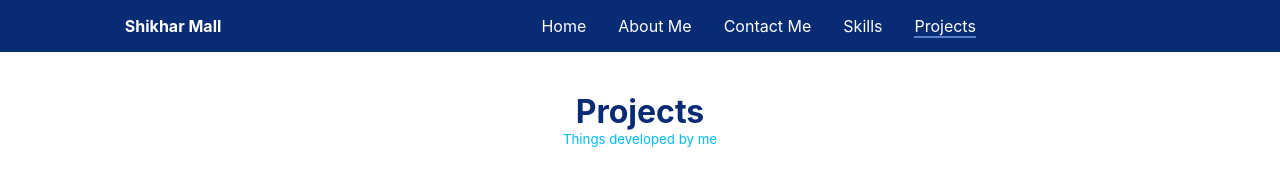
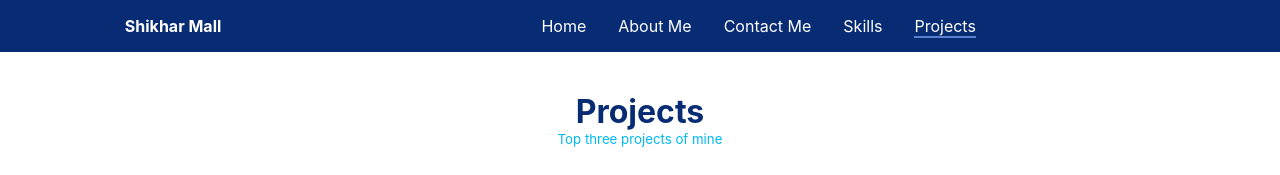
Before and after one commit to Shikharmall/shikhar_react_portfolio, a React (Create React App) app: page /project in a window 1280 px wide. Shown: the top 175 px of the page. Built offline with nearby package versions, Linux system fonts and the light colour scheme.

Commit message:
updated project

```diff
--- a/src/components/Project.js
+++ b/src/components/Project.js
@@ -56,7 +56,7 @@ export default function Project(){
     <div className='project'>
       <br /><br />
       <h1>Projects</h1>
-      <h5>Things developed by me</h5>
+      <h5>Top three projects of mine</h5>
       <br />
 
       <div className='sub_project'>
```
